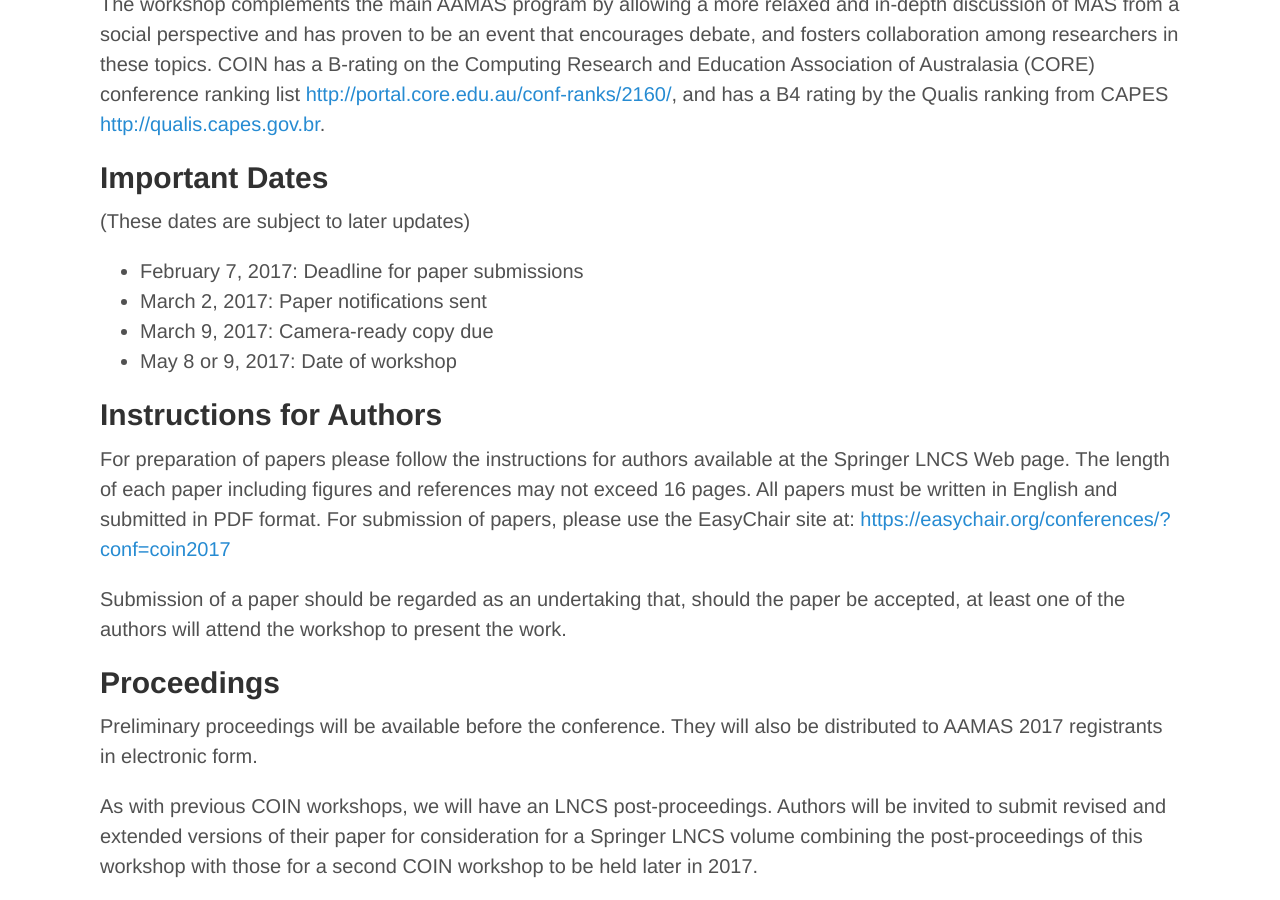
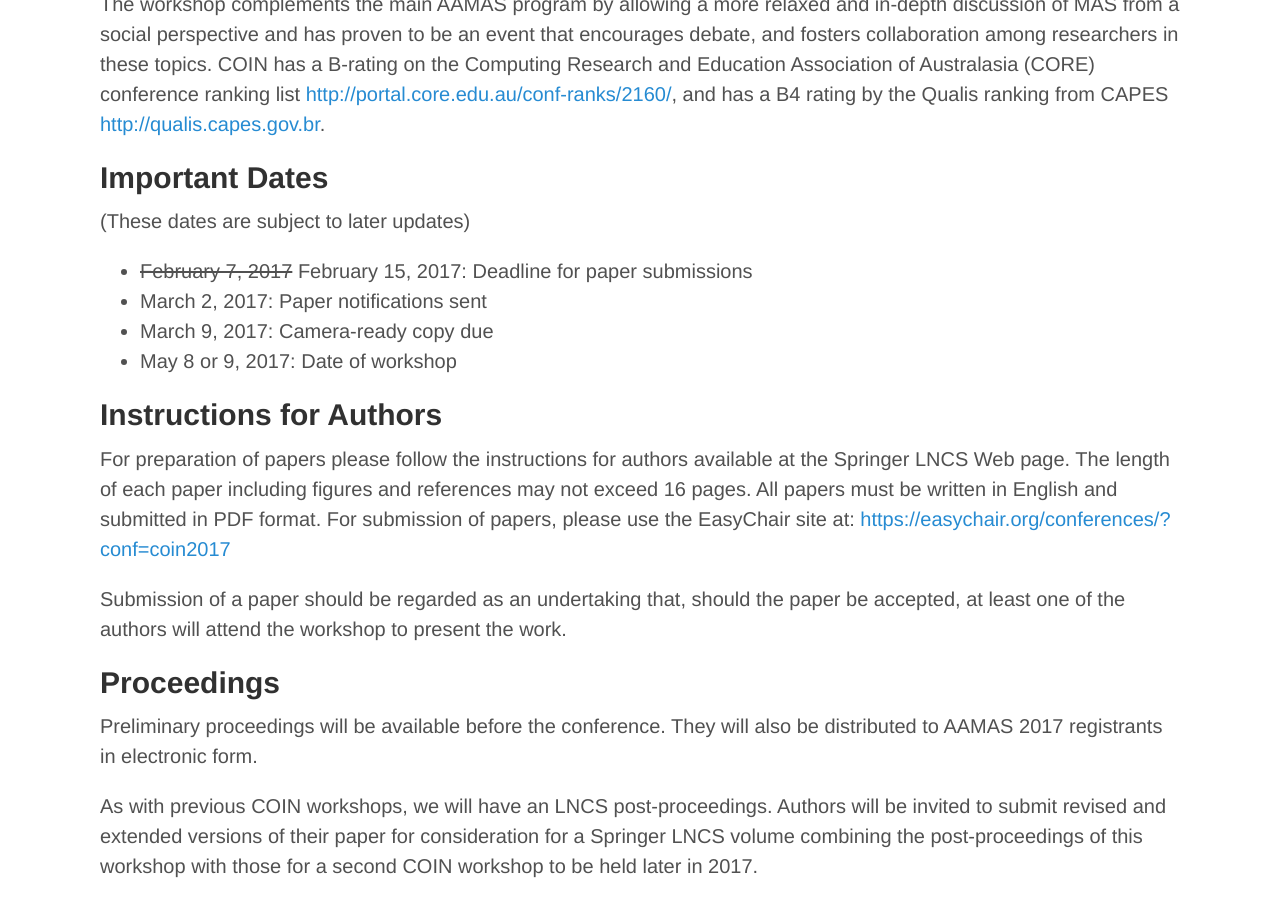
Before and after one commit to coin-workshop/coin-2017, a Jekyll site: the page built from call_for_papers.md, in a window 1280 px wide and 900 px high, scrolled down 1052 px. Built offline with Jekyll 4.4.1, drawn with Linux system fonts in a browser that asks for light colours.

Commit message:
Small modification.

```diff
--- a/call_for_papers.md
+++ b/call_for_papers.md
@@ -28,7 +28,7 @@ COIN has a B-rating on the Computing Research and Education Association of Austr
 ## Important Dates
 (These dates are subject to later updates)
 
-- February 7, 2017: Deadline for paper submissions
+- ~~February 7, 2017~~ February 15, 2017: Deadline for paper submissions
 - March 2, 2017: Paper notifications sent
 - March 9, 2017: Camera-ready copy due
 - May 8 or 9, 2017: Date of workshop
```
